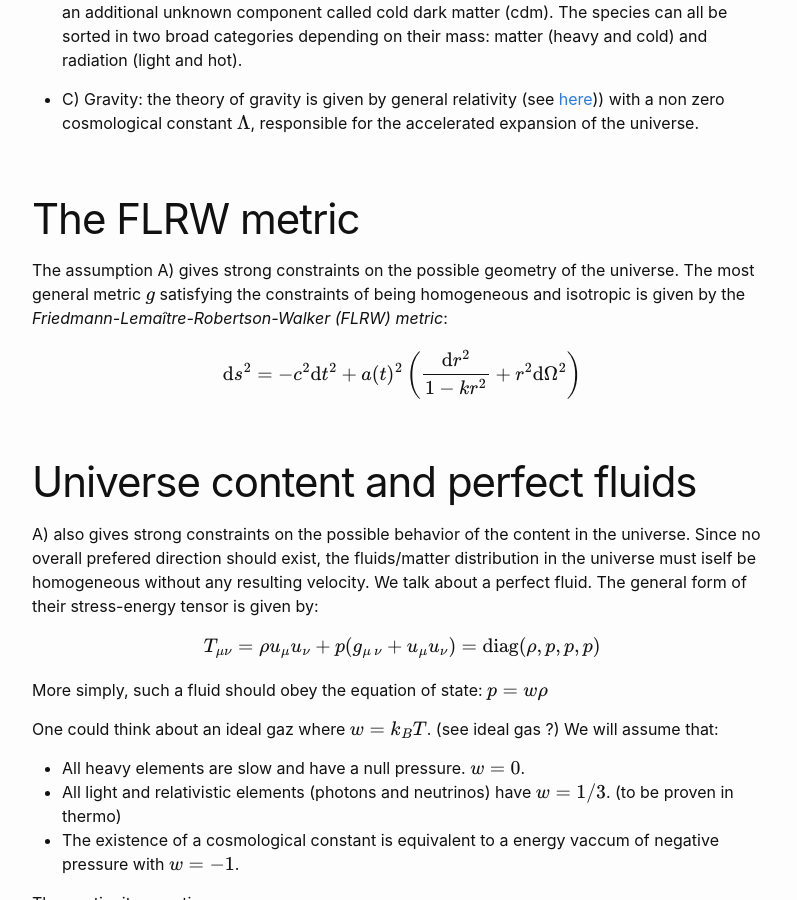
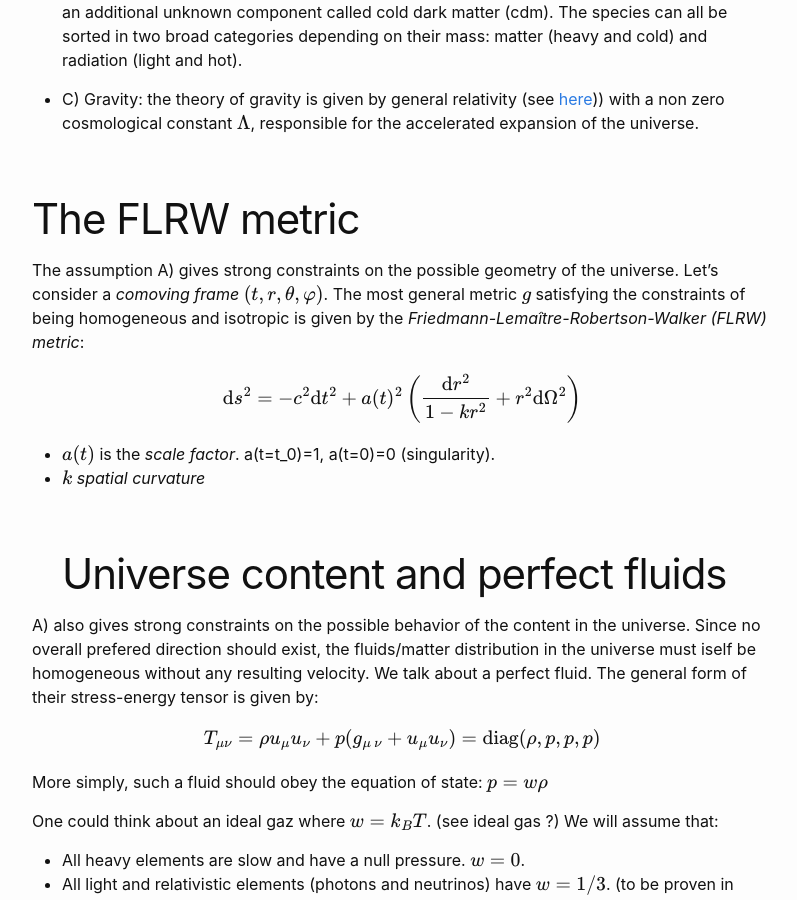
Before and after one commit to YoloNomy/YoloNomy.github.io, a Jekyll site: the page built from codes/cosmo/friedmann.md, in a window 1280 px wide and 900 px high, scrolled down 573 px. Shown: the whole window, without its empty margins (238-1035 px from the left). Built offline with Jekyll 4.4.1, drawn with Linux system fonts in a browser that asks for light colours; formulas are drawn with MathJax 3.

Commit message:
Update friedmann.md

```diff
--- a/codes/cosmo/friedmann.md
+++ b/codes/cosmo/friedmann.md
@@ -17,12 +17,16 @@ The three building blocks of modern cosmology are the following:
 
 # The FLRW metric
 
-The assumption A) gives strong constraints on the possible geometry of the universe. The most general metric $g$ satisfying the constraints of being homogeneous and isotropic is given by the *Friedmann-Lemaître-Robertson-Walker (FLRW) metric*:
+The assumption A) gives strong constraints on the possible geometry of the universe.
+Let's consider a *comoving frame* $(t,r,\theta,\varphi)$.
+The most general metric $g$ satisfying the constraints of being homogeneous and isotropic is given by the *Friedmann-Lemaître-Robertson-Walker (FLRW) metric*:
 
 $$
 \text{d}s^2 = -c^2\text{d}t^2 + a(t)^2\left( \frac{\text{d}r^2}{1 - kr^2}  + r^2\text{d}\Omega^2\right)
 $$
 
+- $a(t)$ is the *scale factor*. a(t=t_0)=1, a(t=0)=0 (singularity).
+- $k$ *spatial curvature*
 # Universe content and perfect fluids
 
 A) also gives strong constraints on the possible behavior of the content in the universe. Since no overall prefered direction should exist, the fluids/matter distribution in the universe must iself be homogeneous without any resulting velocity. We talk about a perfect fluid. The general form of their stress-energy tensor is given by:
```
